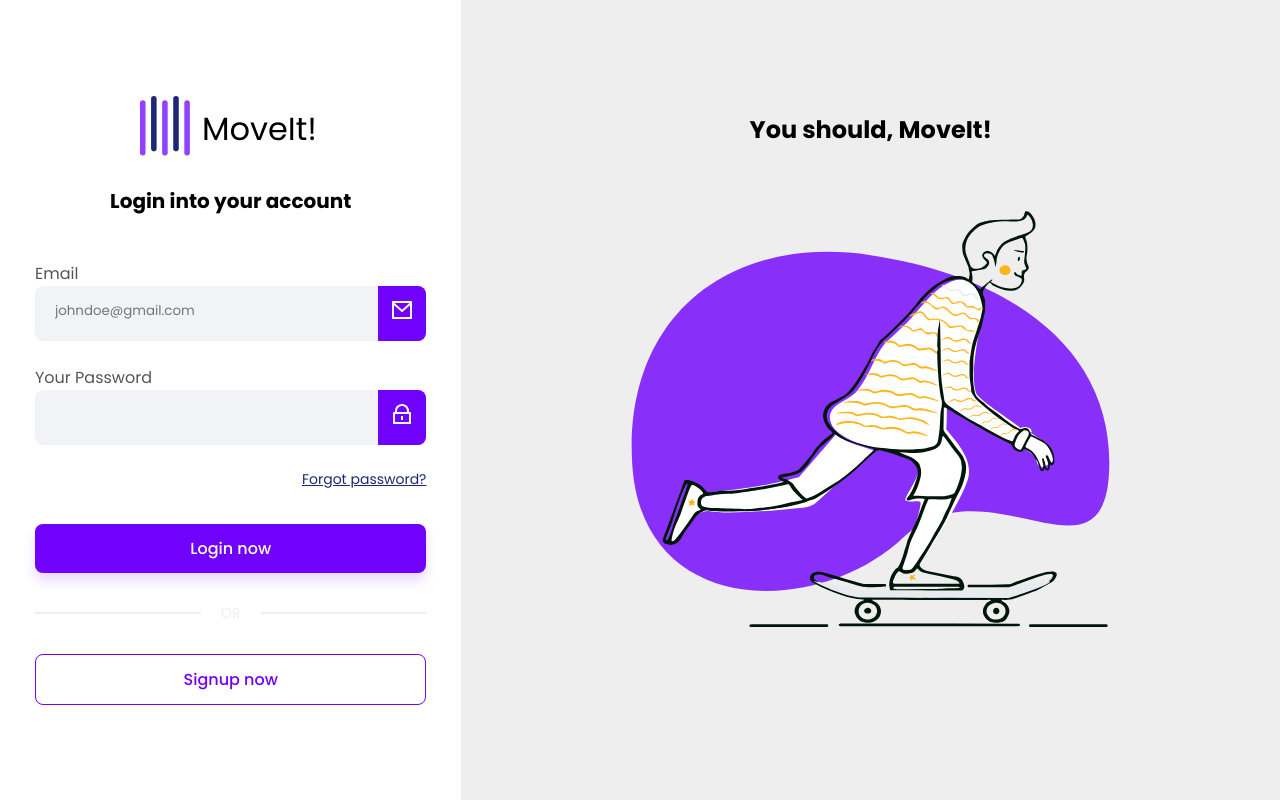
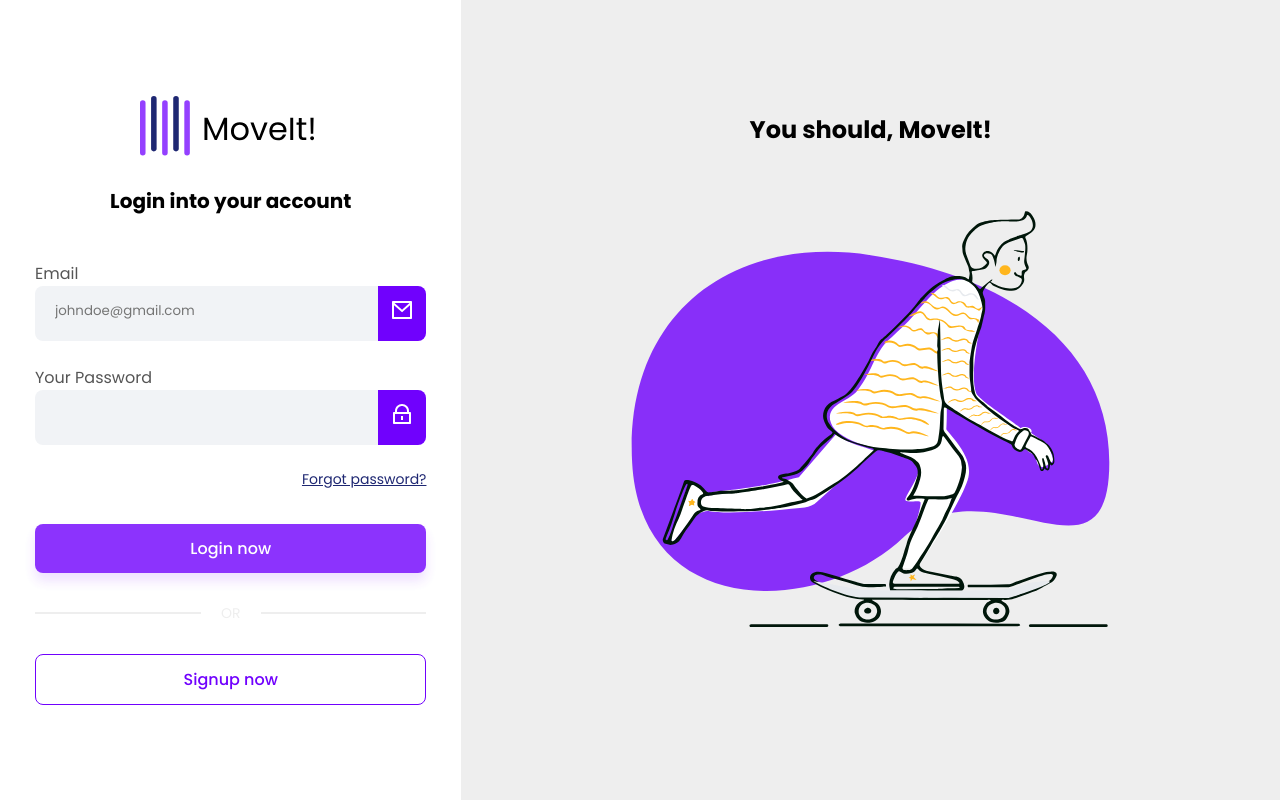
Before and after one commit to YuriCesar73/AngularProjects, an Angular app in the folder AppLogin/login-page/: page /login in a window 1280 px wide. Built offline with nearby package versions, Linux system fonts and the light colour scheme.

Commit message:
Habilitando botão apenas quando os inputs estão válidos

```diff
--- a/AppLogin/login-page/src/app/components/default-login-layout/default-login-layout.component.html
+++ b/AppLogin/login-page/src/app/components/default-login-layout/default-login-layout.component.html
@@ -4,7 +4,7 @@
         <h2>{{ title }}</h2>
         <ng-content></ng-content>
         <div class="btn-wrapper">
-            <button class="btn-primary" (click)="submit()">{{ primaryBtnText }}</button>
+            <button class="btn-primary" (click)="submit()" [disabled]="disablePrimaryBtn">{{ primaryBtnText }}</button>
         <div class="divider">
             <div></div>
             <span>or</span>
--- a/AppLogin/login-page/src/app/components/default-login-layout/default-login-layout.component.scss
+++ b/AppLogin/login-page/src/app/components/default-login-layout/default-login-layout.component.scss
@@ -75,6 +75,11 @@ main {
                 padding: 12px 24px;
                 cursor: pointer;
 
+                &:disabled {
+                    opacity: 0.8;
+
+                }
+
                 &.btn-primary {
                     background-color: $primary-color;
                     color: white;
--- a/AppLogin/login-page/src/app/components/default-login-layout/default-login-layout.component.ts
+++ b/AppLogin/login-page/src/app/components/default-login-layout/default-login-layout.component.ts
@@ -12,8 +12,10 @@ export class DefaultLoginLayoutComponent {
   @Input() title: string = "";
   @Input() primaryBtnText: string = "";
   @Input() secondaryBtnText: string = "";
+  @Input() disablePrimaryBtn: boolean = true;
   @Output("submit") onSubmit = new EventEmitter();
   @Output("navigate") onNavigate = new EventEmitter();
+
 
   submit(){
     this.onSubmit.emit();
--- a/AppLogin/login-page/src/app/pages/login/login.component.html
+++ b/AppLogin/login-page/src/app/pages/login/login.component.html
@@ -4,6 +4,7 @@ primaryBtnText="Login now"
 secondaryBtnText="Signup now"
 (submit)="submit()"
 (navigate)="navigate()"
+[disablePrimaryBtn]="!loginForm.valid"
 >
     <form [formGroup]="loginForm">
         <app-primary-input
```
